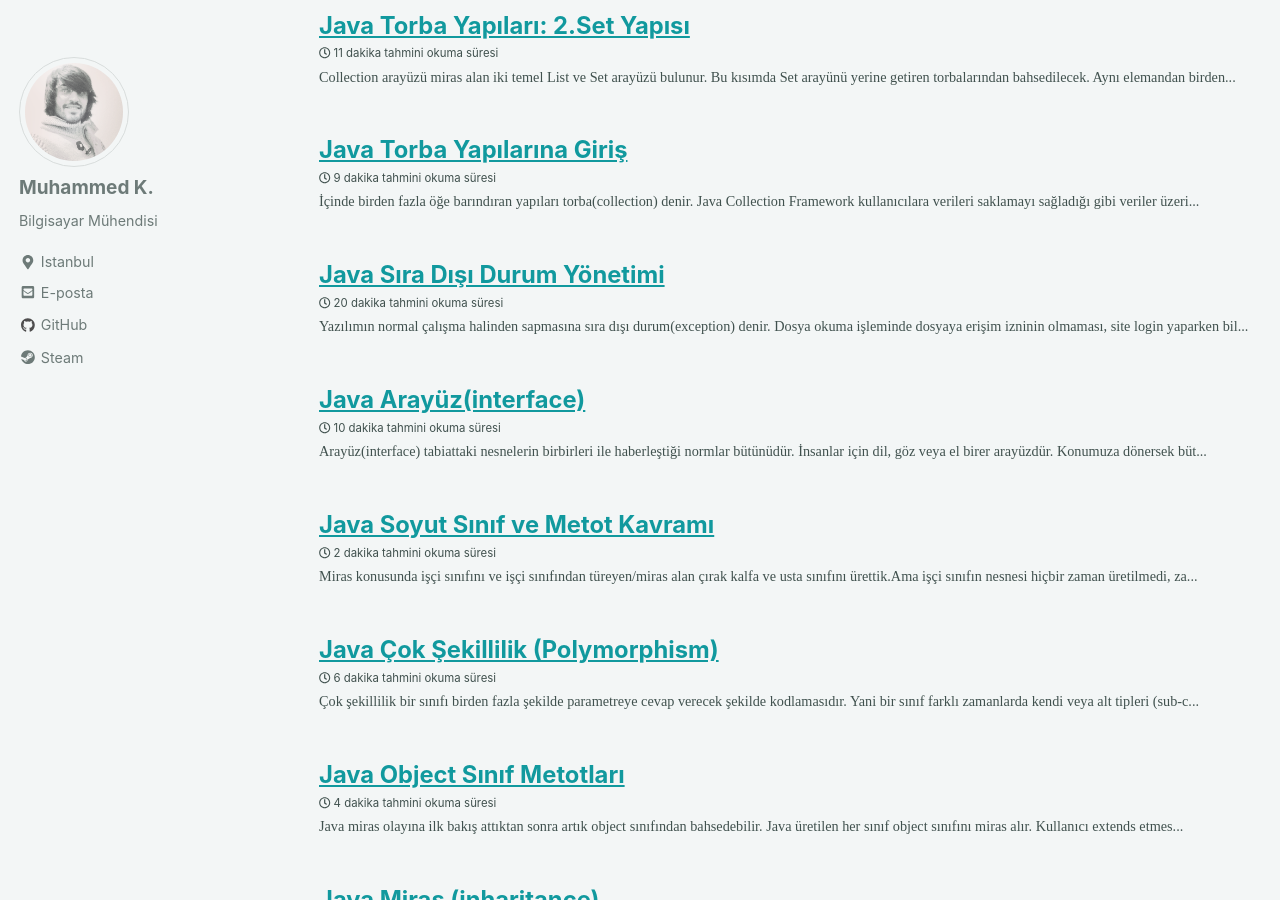
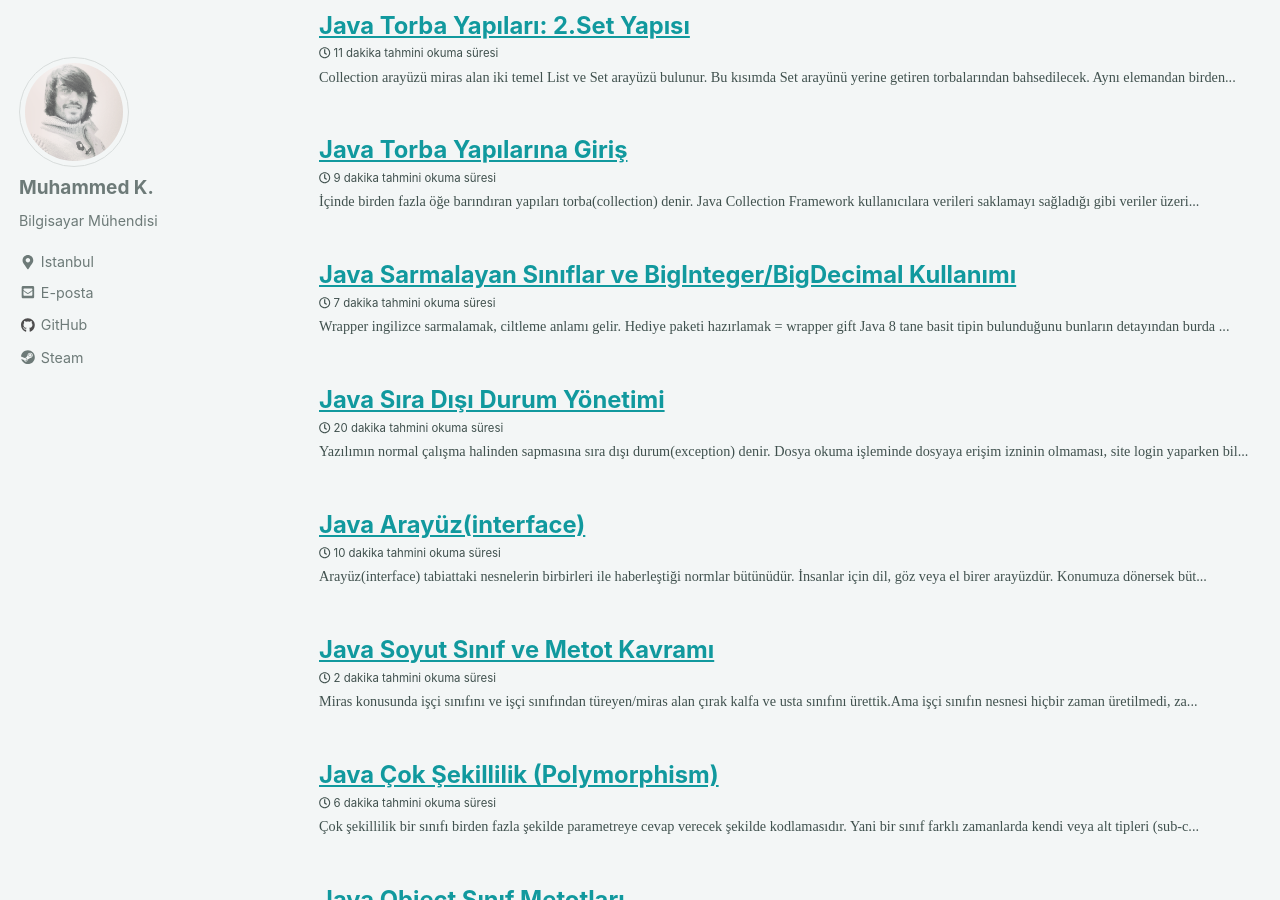
Before and after one commit to baykoch/blog, a Jekyll site: the page built from _pages/category-archive.html, in a window 1280 px wide and 900 px high, scrolled down 1182 px. Built offline with Jekyll 4.4.1, drawn with Linux system fonts in a browser that asks for light colours; nearby versions of some CDN libraries; part of the change alters nothing that is shown.

Commit message:
Wrapper and BigInteger/Decimal class added

````diff
--- a/_pages/java.md
+++ b/_pages/java.md
@@ -15,48 +15,28 @@ author_profile: True
 Dilim döndüğü, elimden geldiği kadar Java SE konularını burdan paylaşacağım. Ayrıca vakit buldukça yazılan konuları Javanın güncel sürümüne (şimdi Java 11) göre güncellenecektir. Java SE yaklaşık 35 bölümde, çok fazla detaya girmeden, sade ve önemli yerleri vurgulayarak anlatmaya çalışacağım. Umarım faydalı olur.
 
 1. [Giriş:](https://baykoch.github.io/blog/java/java-se-giri%C5%9F/) Programlama nedir? Java nedir ve özellikleri nelerdir?
-
 2. [Java Sınıf ,Nesne ve Kod Yapısı:](https://baykoch.github.io/blog/java/java-s%C4%B1n%C4%B1f-nesne-ve-kod-yap%C4%B1s%C4%B1/) Kısaca sınıf, nesne neyi ifade ediyor? Java’da kod yapısı nasıldır?
-
 3. [Java İsimlendirme ve Şekil Rehberi (Style Guide):](https://baykoch.github.io/blog/java/java-isimlendirme/) Uyulması önerilen standart yazma kuralları
-
 4. [Java Veri Tipleri:](https://baykoch.github.io/blog/java/java-veri-tipleri/) Basit ve karmaşık veri tipleri, verilerin kapsamı ve tip çevrimleri
-
 5. [Java Operatör Kavramları:](https://baykoch.github.io/blog/java/java-operator/) Aritmetik, kıyaslama, mantıksal, bitsel (*bitwise*) operatörler ve öncelik sırası
-
 6. [Java İfade,Cümle ve Blok Kavramları](https://baykoch.github.io/blog/java/java-ifadeler-bloklar/): Kısaca ifade(*expression*), cümle(*statement*) ve blok(*block*) kavramları
-
 7. [Java Akış Kontrolü:](https://baykoch.github.io/blog/java/java-control-flow-statements/) Döngü(*for,while,do-while*), karar(*if,switch*) ve dallanma ifadelerine(*break, continue, return*) detaylı bir bakış.
-
 8. [Java Diziler :](https://baykoch.github.io/blog/java/java-arrays/) Tek ve çok boyutlu diziler, **Array** sınıfı ve metotları, **foreach** kullanımı
-
 9. [Java Nesne Değişkenleri](https://baykoch.github.io/blog/java/java-object-create-attribute/): Nesnenin özellikleri ve durumu(Attributes). Nesne nasıl üretilir?
-
 10. [Java Metot Kavramı](https://baykoch.github.io/blog/java/java-method/): Metot özellikleri, imzası ve arayüzü. Parametre nedir ve metotlara nasıl geçilir(call-by-value)? Kurucu (*Constructor*) Metotlar, This kelimesinin kullanımı
-
 11. [Java Final Anahtar Kelimesi](https://baykoch.github.io/blog/java/java-final-keyword/): ***Final*** kelimesinin kullanım alanları.
-
 12. [Java Static Anahtar Kelimesi](https://baykoch.github.io/blog/java/java-static-keyword/): ***Static*** kelimesinin anlamı ve kullanım biçimleri.
-
 13. [Java Değer Atama ve Başlatma Sırası](https://baykoch.github.io/blog/java/java-initializing/): Değişkenlere  tanımlama cümleleri, metot çağrıları ve ilk değer verme blokları (*Initialization Blocks*) ile değer atama (***initializing***) . Javada kodun çalışma düzeni ve sırası
-
 14. [Java Paket ve Import Kavramları](https://baykoch.github.io/blog/java/java-package-import/): ***Package*** ve ***import*** anahtar kelimeleri.  Javada bulunan olağan (***core or pre-defined)*** paketler.
-
 15. [Java Erişim Belirleyiciler](https://baykoch.github.io/blog/java/java-modifiers/): Üye değişkenlere, metotlara(***Public***, ***Protected***, ***Default***, ***Private*** ) ve sınıflara(***Public***, ***Default***) erişim belirleyiciler
-
 16. [Java Sahiplik ve Miras](https://baykoch.github.io/blog/java/java-inheritance/): Javada sahiplik(*Composite*) ve olma(*inheritance*) ilişkisi. ***Overriding***, ***Extends*** ve ***Super*** kavramları.
-
 17. [Java Object Metotları](https://baykoch.github.io/blog/java/java-object-class/): (Tamamlanmadı) Java Object sınıfının metotlarının incelenmesi (***toString***, ***hashCode***, ***equals*** ...)
-
 18. [Java Çok Şekillilik (Polymorphism)](https://baykoch.github.io/blog/java/java-polymorphism/): ***Upcasting*** ve ***downcasting*** nedir, ne işe yarar?
-
 19. [Java Soyut Sınıf ve Metot Kavramı](https://baykoch.github.io/blog/java/java-abstract/): Soyut sınıf(***abstract class***) ve metot(***abstract method***) nedir, niçin kullanılır?
-
 20. [Java Arayüz(interface) Kavramı](https://baykoch.github.io/blog/java/java-interface/): Arayüzlerin(***interface***) özellikleri ve  üzerinde tanımlanabilecek metotlara(***default/private method***) göz atış
-
 21. [Java Sıra Dışı Durum(Exception) Yönetimi](https://baykoch.github.io/blog/java/java-exception-handling/):  ***Throwable*** yapısı, ***try-catch*** ifadesi, ***finally*** ve ***Autocloseable*** ile kaynak yönetimi ,***suppressed*** sıra dışı durumlar, ***assert*** kullanım amacı
-
-22. ***Java Collection Yapısı:***
+22. [Java Sarmalayan Sınıflar](https://baykoch.github.io/blog/java/java-wrapper/):  Basit tiplerin nense halleri sarmalayan(wrapper) sınıflar incelendi. Ayrıca ***BigInteger*** ve ***BigDecimal*** sınıflarından bahsedildi.
+23. ***Java Collection Yapısı:***
     - [Java Torba Yapılarına Giriş ](https://baykoch.github.io/blog/java/java-collections/): Iterable, Iterator ve Comparable, Comparator Arayüzü
 
     - [Java Torba Yapıları: 2.Set Yapısı ](https://baykoch.github.io/blog/java/java-collections-2/): Set Arayüzü, HashSet ve TreeSet Yapıları
@@ -68,5 +48,4 @@ Dilim döndüğü, elimden geldiği kadar Java SE konularını burdan paylaşaca
     -  [Apache Commons Collection Kütüphanesi ](https://baykoch.github.io/blog/java/apache-commons/): Bag, BidiMap Yapısı ve MapIterator Kullanımı
 
     -  [Java Collections Utility Sınıfı ve Dönüşümler ](https://baykoch.github.io/blog/java/java-collections-utility/): **Collections** sınıfında bulunan algoritmalar ve`collection to array, array to collection` dönüşümleri
-
-23. [Java Generics](https://baykoch.github.io/blog/java/java-generics/):  Jenerik nedir ve nasıl kullanılır. Jenerik yapılarda sınırlamalar ve belirsizlikler.
+24. [Java Generics](https://baykoch.github.io/blog/java/java-generics/):  Jenerik nedir ve nasıl kullanılır. Jenerik yapılarda sınırlamalar ve belirsizlikler.
--- /dev/null
+++ b/_posts/2018-11-06-java-wrapper.md
@@ -0,0 +1,327 @@
+---
+title: "Java Sarmalayan Sınıflar ve BigInteger/BigDecimal Kullanımı"
+last_modified_at:
+categories:
+  - java
+tags:
+  - java wrapper sınıflar
+  - java BigInteger nedir
+  - java BigDecimal yuvarlama işlemleri
+  - java boxing nedir
+toc: true
+toc_sticky: true
+toc_label: "Java Wrapper"
+author_profile: True
+---
+
+Wrapper ingilizce sarmalamak, ciltleme anlamı gelir. `Hediye paketi hazırlamak = wrapper gift`
+
+Java 8 tane basit  tipin bulunduğunu bunların detayından burda bahsetmiştik. Sarmalayan (Wrapper) sınıf: basit tiplerin sınıf/nesne halini ifade eder.  İlkel tipler nesne merkezli programlama presibiyle çeliştiği için sarmalayan sınıflar oluşturulmuştur. Torba yapıları gibi birçok alanda kullanılmaktadır.
+
+{% include figure image_path="/assets/images/java-wrapper.png" alt="java" caption=""%}
+
+Sarmalayan sınıfların kurucu metotlarından bahsedilmeyecek çünkü bütün kurucu metotlar modası geçmiştir(**Deprecated**)
+
+***Deprecated***: İlerde kullanımdan kaldırılacak olan kod bölümlerini ifade eder. Deprecated kodlar artık kullanılmamalıdır. Eski kodlara uyumluluğu sürdürmek için durmaktadır.
+
+1. Sarmalatan sınıfların üzerinde bulunan `valueOf` statik metot ile basit tipten sarmayan tipe dönüştürülebilir.
+
+   - Character: Sadece char alır.
+
+   ```java
+   Character tl = Character.valueOf('₺'); // char to Character
+   ```
+
+   - Boolean: boolean ve String değeri alabilir.
+
+   ```java
+   Boolean b = Boolean.valueOf(true);  // boolean to Boolean
+   Boolean b2 = Boolean.valueOf("false"); // String to Boolean
+   ```
+
+   - Byte: byte ve String değeri alabilir.
+
+   ```java
+   byte i = 2;
+   Byte byt = Byte.valueOf(i); // byte to Byte
+   Byte byt2 = Byte.valueOf("23"); // String to Byte
+   ```
+
+   - Short: short ve String değeri alabilir.
+
+   ```java
+   short sp = 25;
+   Short s = Short.valueOf(sp); // short To Short
+   Short s2 = Short.valueOf("25"); // String to Short
+   ```
+
+   - Integer:  int ve String değeri alabilir.
+
+   ```java
+   int ip = 25;
+   Integer in = Integer.valueOf(ip); // int to Integer
+   Integer in2 = Integer.valueOf("25"); // String to Integer
+   ```
+
+   - Long: long ve String değeri alabilir.
+
+   ```java
+   long lp = 25l;
+   Long l = Long.valueOf(lp); // long to Long
+   Long l2 = Long.valueOf("25");// String to Long
+   ```
+
+   - Float: float ve String değeri alabilir.
+
+   ```java
+   float fp = 2.71f;
+   Float f = Float.valueOf(fp); // float to Float
+   Float f2 = Float.valueOf("25");// String to Float
+   ```
+
+   - Double: double ve String değeri alabilir.
+
+   ```java
+   double dp = 3.14;
+   Double d = Double.valueOf(dp); // double to Double
+   Double d2 = Double.valueOf("25");// String to Double
+   ```
+
+   - Uygun formatta değer girilmezse ` java.lang.NumberFormatException` hatası alınır.
+
+   ```java
+   Double d2 = Double.valueOf("hi"); // Hata!
+   ```
+
+2. Kutulama(**boxing**) yapılarak.
+
+   - Java 1.5 sonra kurucu ve diğer değer atama metotları kullanılmadan direk atama operatörü kullanılarak basit tipleri sarmalayan nesne haline  getirilmesine kutulama (**auto-boxing**) denir. Benzer işlemle(ters yönde) sarmalayan tipten basit tiplere ise kutudan çıkarma (**auto-unboxing**) denir.
+
+   ```java
+   // Boxing
+   Character ss = '₺'; // char to Character
+   Boolean bb = true;  // ...
+   Byte by= 25;
+   Short st = 7;
+   Integer ii = 25;
+   Long ll = 40_535_135L;
+   Float ff = 2.71f;
+   Double dd = 3.14;
+   // Unboxing
+   char sp = ss; // Character to char
+   boolean bp = bb; // ...
+   // ...
+   ```
+
+3. Sarmalayan(wrapper) sınıflar  üzerinde bulunan `parse` metotları ile String değerlerden basit tipe çevrilebilir.
+
+   ```java
+   boolean b = Boolean.parseBoolean("true"); // String to boolean
+   byte by = Byte.parseByte("7");              // String to byte
+   short s = Short.parseShort("25");          // ...
+   int i = Integer.parseInt("99");
+   long l = Long.parseLong("40535135");
+   float f = Float.parseFloat("2.71");
+   double d = Double.parseDouble("3.14");
+   ```
+
+4.  Sayısal değerleri ifade eden (Short,Byte ...) Number miras almıştır. Number sınıfı üzerinden bulunan `intValue,floatValue` gibi metotlar ile sarmalayan sınıfların basit tip değerleri alınabilir. ***Number*** sınıf ile sınırlanrdışmış jenerik yapılarda sıkca kullanılır.
+
+   ```java
+   Double wrapD = Double.valueOf(3.14);
+   double dp = wrapD.doubleValue();
+   double dp2 = Double.valueOf(3.14).doubleValue();
+   // ...
+   ```
+
+### BigInteger
+
+Basit tipleri arasında en büyük tam sayı long tiptir. 64-bit uzunluğuna sahip olan long yazabileceğimiz en küçük tamsayı `-2^63`  ve en büyük tamsayı ise  `2^63 -1`  dir. Bu değerlerin ne olduğunu, sarmalayan  Long sınıf üzerinde bulunan sınıf değişkneleri yardımı ile görelim.
+
+```java
+System.out.println(Long.MAX_VALUE); //(+) 9.223.372.036.854.775.807
+System.out.println(Long.MIN_VALUE); // -  9.223.372.036.854.775.808
+```
+
+long tamsayı tipinin  alabileceği bu max ve min  aralığı dışındaki tam sayılarla işlem yapmak istersek, ilkel sayı tipleri yetersiz kalacaktır. O nedenle java BigInteger sınıfını kurgulanmıştır. Bu sınıf tam sayılar bir üst-alt sınıra sahip değildir. Ayrıca tam sayılar yapılabilen bütün cebir işlemleri için metotlara sahiptir.
+
+- BigInteger üzerinde bulunan `valueOf` metodu ile long değerler BigInteger çevrilebilir.
+
+```java
+BigInteger bInt =BigInteger.valueOf(9_223_372_036_854_775_807L); // long to BigInteger
+```
+
+BigInteger kurucusuna String ve byte dizi geçilerek nesnesi üretilebilir.
+
+```java
+// Using byte array contractor
+byte[] bytes = { 123, 101, 002, 123, 127, 111, 123, 127, 111 }; // byte
+byte[] bytesHex = { 0x12, 0x45, 0x25, 0x54, 0x12, 0x45, 0x25 }; // hex
+byte[] bytesOct = { 0155, 075, 0125, 0145, 0115, 055, 0152 }; // octal
+BigInteger i = new BigInteger(bytes);
+System.out.println(i); // 2276228036801320419183
+// Using String contractor
+BigInteger j = new BigInteger("1232319223372036854775807");
+System.out.println(j); // 2276228036801320419183
+```
+
+- BigInteger değişmez(immutable) değişkendir. Üzerinde yapılan herhangi manipülasyon işlemi yeni nesne üretilmesine sebeb olur.
+- BigIntger *auto-boxing/auto-unboxing* sağlamaz. Number sınıf intValue ile basit tipi alınabilir.
+
+```java
+BigInteger x = new BigInteger("7");
+// BigInteger to int
+int i = x.intValue(); // Ok.
+// BigInteger oto kutulama sağlamaz.
+int j = x; // Hata!
+```
+
+- BigInteger sayılar üzerinde aritmetik (+, -, /, *) ve mantıksal (>. < ...) operatörler kullanılmaz.
+- Yukarıdaki hatırlatmayı yaptıktan sonra BigInteger metotlarını kullanarak bazı cebir işlemleri yapalım.
+
+```java
+BigInteger x = new BigInteger("7");
+BigInteger y = new BigInteger("3");
+
+BigInteger sum = x.add(y);         // Toplama : 10
+BigInteger diff = x.subtract(y);   // Çıkarma : 4
+BigInteger div = x.divide(y);        // Bölme   : 2
+BigInteger multi = x.multiply(y);  // Çarpma  : 21
+```
+
+- Bazı bitwise işlemleri:
+
+```java
+BigInteger x = new BigInteger("7"); // 111
+BigInteger y = new BigInteger("3"); // 011
+
+BigInteger and = x.and(y); // 011
+BigInteger or = x.or(y);  // 111
+BigInteger xor = x.xor(y); // 100
+// ...
+```
+
+- EBOB ve modüler aritmetik işlemler yapılabilir.
+
+```java
+BigInteger x = new BigInteger("48");
+BigInteger y = new BigInteger("24");
+BigInteger gdc = x.gcd(y); // EBOB : 24
+BigInteger mod = x.mod(y); // MOD  : 0
+```
+
+Bahsetmediğimiz  birçok fonksiyonu sahiptir. Api dokümantasyonuna bakabilirsiniz.
+
+### BigDecimal
+
+BigDecimal sınıfı, kesirli sayılarla yapılabilen bütün işlemleri için kurgulanan yapıdır. BigDecimal yazılmasında iki belirgin etken vardır:
+
+1. Bilgisayar biliminde sayılar IEEE 754 standartlarına göre ifade edilir. IEEE 754 bazı sayı göstermede bazı kısıtlamalara sahiptir. Yani 0 ve 2^−126 arasındaki sayılar gösterilemez. Bu aralıkta yapılan işlemlerde hata alınabilir.
+
+```java
+double ieee = 0.1 * 3 - 0.3;
+System.out.println(ieee); // işlemin sonucu neden "0" değil?
+```
+
+2. Çevrim(Cast) işlemlerinde yuvarlamalar yapılarak veri kayıplarına neden olur. Konu detayına [burdan](https://baykoch.github.io/blog/java/java-veri-tipleri/#tip-%C3%A7evrimleri-type-conversion) ulaşabilirsiniz.
+
+Temel kurucuna Double, String, int, long tipinden veya char dizisi geçilerek nense üretilebilir. Ayrıca BigInteger geçilebilir.
+
+```java
+BigDecimal fromStr = new BigDecimal("3.14"); // from String
+BigDecimal fromInt = new BigDecimal(25);     // from int
+BigDecimal fromLong = new BigDecimal(227622803680132041L); // from long
+BigDecimal fromDouble= new BigDecimal(3.14d); // from double
+BigDecimal fromChar = new BigDecimal(new char[] { '2', '.', '7', '1' }); // from char array
+// 100 bit uzunlukta rastgele asal sayı oluştur.
+BigInteger bigInteger = BigInteger.probablePrime(100, new Random());
+BigDecimal fromBigInteger = new BigDecimal(bigInteger); // from bigInteger
+```
+
+`valueOf` metodu ile long  ve double tipinde değer alınabilir.
+
+```java
+BigDecimal x= BigDecimal.valueOf(3.14159265); // from double
+BigDecimal y= BigDecimal.valueOf(234324234L); // from long
+```
+
+- BigDecimal sayılar üzerinde aritmetik (+, -, /, *) ve mantıksal (>. < ...) operatörler kullanılmaz.
+
+- Bazı aritmetik işlemler.
+
+```java
+BigDecimal x = new BigDecimal("4.2");
+BigDecimal y = new BigDecimal("2.8");
+
+BigDecimal sum = x.add(y);          // Toplama : 7.0
+BigDecimal diff = x.subtract(y); // Çıkarma : 1.4
+BigDecimal div = x.divide(y);     // Bölme   : 1.5
+BigDecimal multi = x.multiply(y);// Çarpma  : 11.76
+// CompareTo
+System.out.println(sum.compareTo(new BigDecimal("6.0")) == 0);
+```
+
+- CompareTo ile karşılaştırma. `(x > y) +1, (x < y) -1 ve (x == y) 0` döndürür.
+
+```java
+BigDecimal x = new BigDecimal("4.2");
+BigDecimal y = new BigDecimal("2.8");
+int r = x.compareTo(y); // +1
+```
+
+- Ondalik sayının hassaslığı(pression) , ondalık kısmı(scale) ve sign (a = a / |a|, negatif -1/sınıf 0/pozitif 1)
+
+```java
+BigDecimal x = new BigDecimal("123.34244");
+System.out.println(x.scale());     // 5  (34244)
+System.out.println(x.precision()); // 8  (12334244)
+System.out.println(x.signum());       // +1
+```
+
+- Ondalık sayılar sıklıkla finansal işlemlerde yuvarlama sıkça kullanılır. Java 1.9 ile birlikte eski yuvarlama davranışları deprecated olmuştur. Artık `RoundingMode` kullanılmalıdır.
+- Enum RadingMode yuvarlama tiplerine göz azalım.
+
+| Enum Constant | Description                                                  |
+| ------------- | ------------------------------------------------------------ |
+| CEILING       | En yakın büyük sayıya(+sonsuz doğru) yuvarlama yapar.  ( 0.333  ->   0.34, -0.333  ->  -0.33 ) |
+| FLOOR         | En yakın küçük sayıya(-sonsuz doğru) yuvarlama yapar.  (0.333 -> 0.33, -0.333 -> -0.34,  2.3 -> 2 ,  -2.3-> -3 ) |
+| UP            | Sıfırdan uzaklaş. (3.4 > 4 , -4.5 -> -5 )                    |
+| DOWN          | Sıfıra doğru yuvarlama yapar.   (0.333  -> 0.33 , -0.333  -> -0.33, 2.3 ->2 , -2.3 -> 2) |
+| HALF_UP       | (0,5 >= x ) yukarıya, (0,5 < x ) aşağıya yuvarlar.  0.5 or 0.6  ->  1.0,  0.4  ->  0.0 |
+| HALF_DOWN     | (0,5 < x ) yukarıya, (0,5 >= x ) aşağıya yuvarlar.  0.5 or 0.4 ->  0.0 , 0.6  ->  1.0 |
+| HALF_EVEN     | Eşit uzaklıkta(0,5) ise çift sayılara yuvarlanır. (2.5 -> 2, 1.5 -> 2) |
+| UNNECESSARY   | Yuvarlama yapma.                                             |
+
+```java
+// CEILING
+BigDecimal x = new BigDecimal("2.3");
+x = x.setScale(0, RoundingMode.CEILING); // 3
+// FLOOR
+x = new BigDecimal("-2.3");
+x = x.setScale(0, RoundingMode.FLOOR); // -3
+// UP
+x = new BigDecimal("2.3");
+x = x.setScale(0, RoundingMode.UP);   // 3
+// DOWN
+x = new BigDecimal("2.3");
+x = x.setScale(0, RoundingMode.DOWN); // 2
+// HALF_UP
+x = new BigDecimal("2.5");
+x = x.setScale(0, RoundingMode.HALF_UP);// 3
+// HALF_DOWN
+x = new BigDecimal("2.5");
+x = x.setScale(0, RoundingMode.HALF_DOWN); // 2
+// HALF_EVEN
+x = new BigDecimal("7.5");
+x = x.setScale(0, RoundingMode.HALF_EVEN); // 8
+x = new BigDecimal("6.5"); // 6
+x = x.setScale(0, RoundingMode.HALF_EVEN);
+```
+
+- İlk girilen parametre hassaslığı ifade eder. 0:sadece tam sayı kısmı, 1:tam sayı ve bir ondalık kısmı 2 :tam sayı ve iki ondalik kısmı ...
+
+```java
+// Hassaslığı iki olarak belirtilmesi
+x = new BigDecimal("1.235");
+x = x.setScale(2, RoundingMode.HALF_EVEN); // 1.24
+```
````
Also changed, not shown: assets/images/java-wrapper.png (added).
